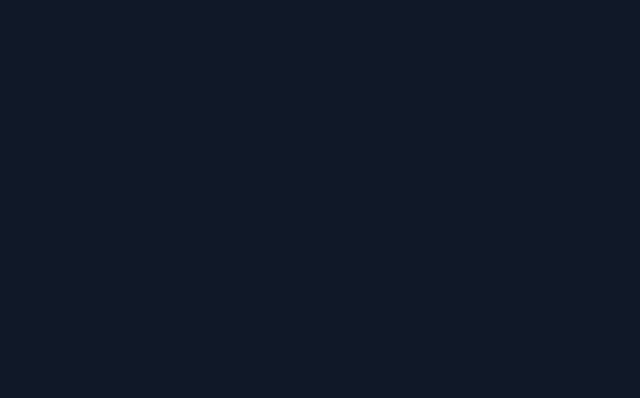
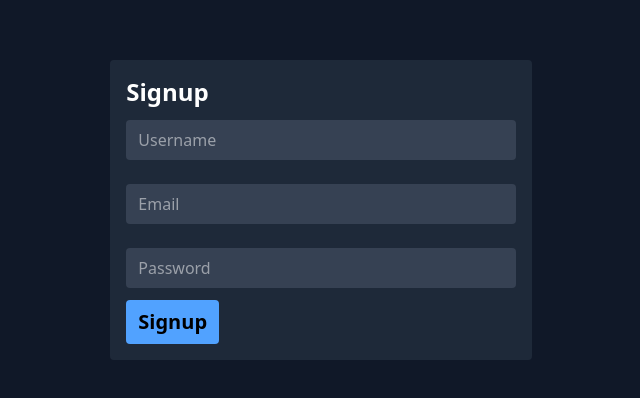
Before and after one commit to shekharbhoyar/TaskManager, a React (Vite) app in the folder client/: page /signup in a window 1280 px wide. Before the commit this address had no page. Shown: the part 190-588 px from the top of the page, without its empty margins (319-959 px from the left). Built offline with nearby package versions, Linux system fonts and the light colour scheme.

Commit message:
login and signup page setup

```diff
--- a/client/src/App.jsx
+++ b/client/src/App.jsx
@@ -5,6 +5,8 @@
 import { Routes, Route } from "react-router-dom";
 import Incomptasks from "./pages/Incomptasks";
 import Imptasks from "./pages/Imptasks";
+import Signup from "./pages/Signup";
+import Login from "./pages/Login";
 
 function App() {
   return (
@@ -17,6 +19,8 @@
             <Route path="/incompltTasks" element={<Incomptasks />} />
             <Route path="/importantTasks" element={<Imptasks />} />
           </Route>
+          <Route path="/signup" element={<Signup />}></Route>
+          <Route path="/login" element={<Login />}></Route>
         </Routes>
       </div>
     </>
--- a/client/src/pages/Login.jsx
+++ b/client/src/pages/Login.jsx
@@ -1,11 +1,29 @@
-import React from 'react'
+import React from "react";
 
 function Login() {
   return (
-    <div>
+    <div className="h-[98vh] flex items-center justify-center">
+      <div className="p-4 w-2/6 rounded bg-gray-800">
+        <div className=" text-2xl font-semibold">Login</div>
+        <input
+          type="username"
+          placeholder="Username"
+          className="bg-gray-700 px-3 py-2 my-3 w-full rounded"
+          name="username"
+        />
 
+        <input
+          type="password"
+          placeholder="Password"
+          className="bg-gray-700 px-3 py-2 my-3 w-full rounded"
+          name="password"
+        />
+        <button className="bg-blue-400 text-xl font-semibold text-black px-3 py-2 rounded">
+          Login
+        </button>
+      </div>
     </div>
-  )
+  );
 }
 
-export default Login
+export default Login;
--- a/client/src/pages/Signup.jsx
+++ b/client/src/pages/Signup.jsx
@@ -1,7 +1,34 @@
 import React from "react";
 
 function Signup() {
-  return <div>signup</div>;
+  return (
+    <div className="h-[98vh] flex items-center justify-center">
+      <div className="p-4 w-2/6 rounded bg-gray-800">
+        <div className=" text-2xl font-semibold">Signup</div>
+        <input
+          type="username"
+          placeholder="Username"
+          className="bg-gray-700 px-3 py-2 my-3 w-full rounded"
+          name="username"
+        />
+        <input
+          type="email"
+          placeholder="Email"
+          className="bg-gray-700 px-3 py-2 my-3 w-full rounded"
+          name="email"
+        />
+        <input
+          type="password"
+          placeholder="Password"
+          className="bg-gray-700 px-3 py-2 my-3 w-full rounded"
+          name="password"
+        />
+        <button className="bg-blue-400 text-xl font-semibold text-black px-3 py-2 rounded">
+          Signup
+        </button>
+      </div>
+    </div>
+  );
 }
 
 export default Signup;
```
